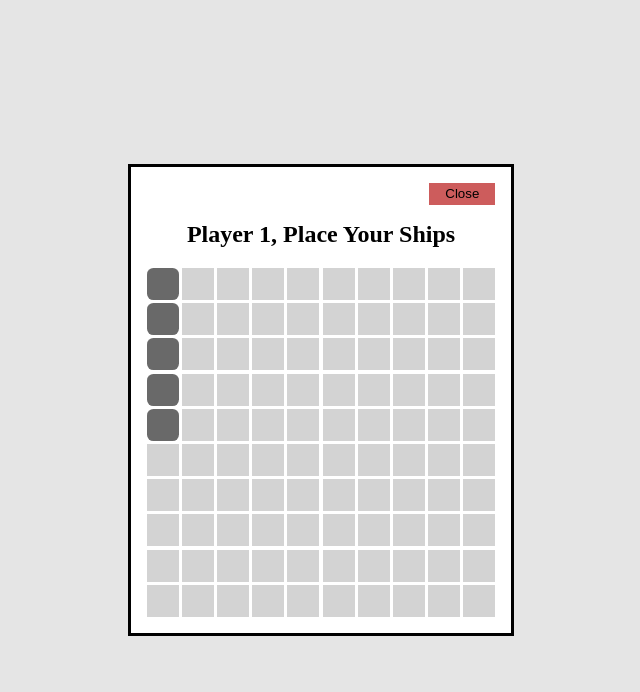
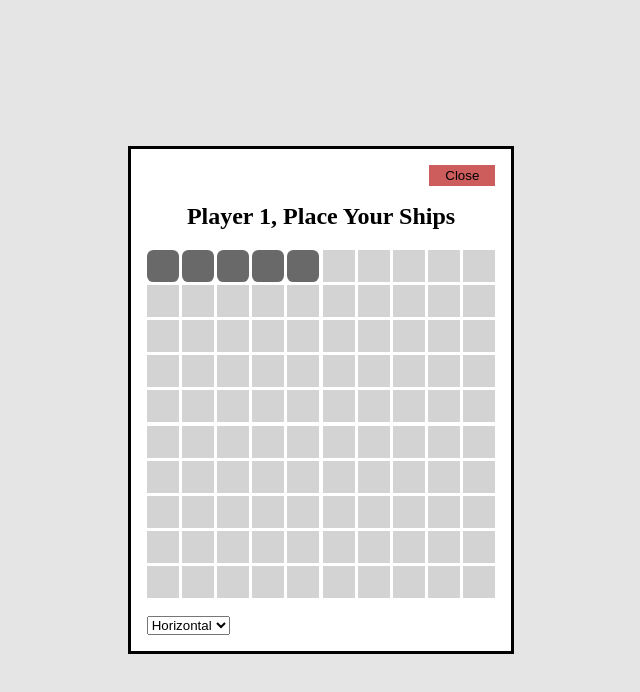
Before and after one commit to MattRangel/battleship, a website built with webpack: page src/template.html in a window 1280 px wide. Both pictures are taken after a click on the button 481 px from the left and 284 px from the top of the page. Shown: the whole page, without its empty margins (319-959 px from the left). Built offline with nearby package versions, Linux system fonts and the light colour scheme.

Commit message:
Allow user to choose the direction when placing their ships

```diff
--- a/src/dom-interface.js
+++ b/src/dom-interface.js
@@ -37,7 +37,8 @@ export function getShipPlacement(player, callback) {
       `${player.name}, Place Your Ships`,
       (position) => {
         closeBoardCreation();
-        callback({ position });
+        const direction = document.querySelector("#place-ship-direction").value;
+        callback({ position, direction });
       },
     ),
   );
--- a/src/game.js
+++ b/src/game.js
@@ -78,7 +78,6 @@ export default class Game {
       Interface.getShipPlacement(player, resolve),
     );
     placement.length = length;
-    placement.direction = "vertical";
     return placement;
   }
 
--- a/src/template.html
+++ b/src/template.html
@@ -11,6 +11,11 @@
       <button class="close-modal">Close</button>
       <br />
       <div class="board-container"></div>
+      <br />
+      <select id="place-ship-direction">
+        <option value="horizontal">Horizontal</option>
+        <option value="vertical">Vertical</option>
+      </select>
     </dialog>
     <dialog id="win-alert">
       <button class="close-modal">Close</button>
```
